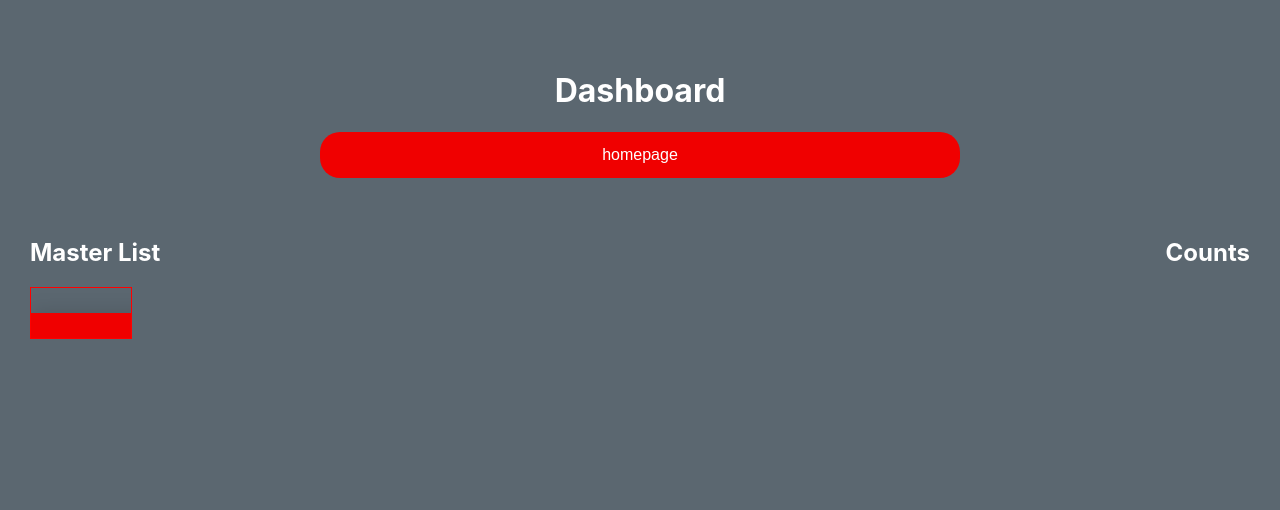
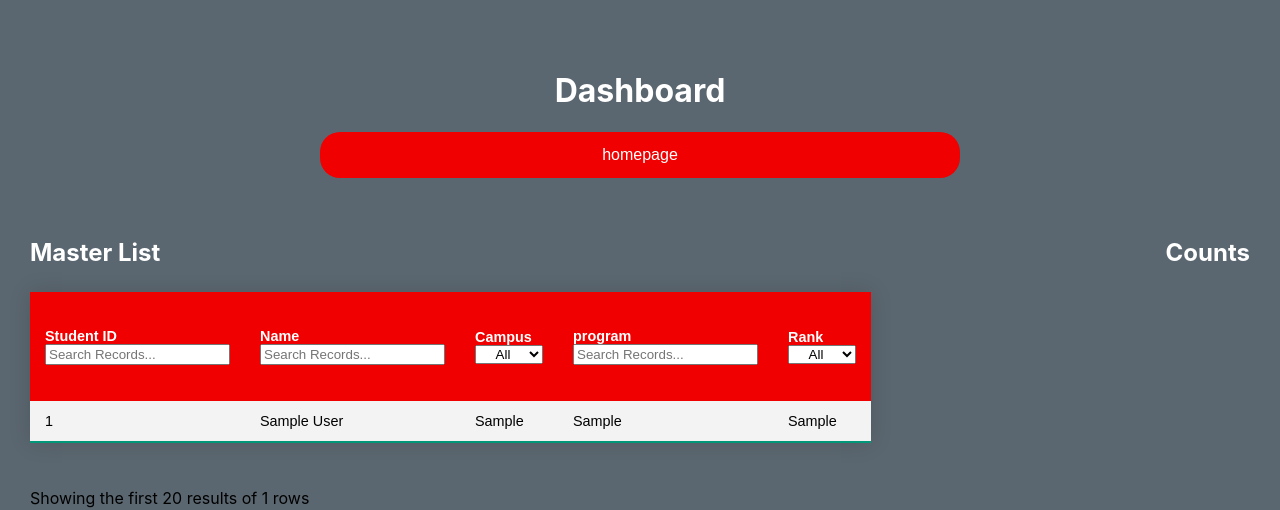
Before and after one commit to SWE4103-Team1/StudentTrackingSystem, a Django app: page /dashboard/ in a window 1280 px wide. Shown: the top 510 px of the page. Run offline with Django 3.2, Linux system fonts and the light colour scheme; tables that the repository leaves empty hold one stand-in row (values such as "Sample post"); some libraries are stand-ins or nearby versions.

Commit message:
Table now looks correct, not tiny

```diff
--- a/StudentTrackingSystem/StudentTrackingSystemApp/templates/StudentTrackingSystemApp/Dashboard/index.html
+++ b/StudentTrackingSystem/StudentTrackingSystemApp/templates/StudentTrackingSystemApp/Dashboard/index.html
@@ -19,7 +19,6 @@
     <link rel="apple-touch-icon" href="/logo192.png" />
     <link rel="manifest" href="/manifest.json" />
     <title>React App</title>
-    <link href="/static/css/main.ca422028.chunk.css" rel="stylesheet">
     <link rel="stylesheet" href="{% static '\build_table\build-table\static\css\main.cf0c3cd8.chunk.css' %}">
 </head>
 
@@ -35,7 +34,7 @@
             <h2>
                 Master List
             </h2>
-            <div class="div-table" id="root"></div>
+            <div id="root"></div>
         </div>
         <div class="counts">
             <h2>
```
